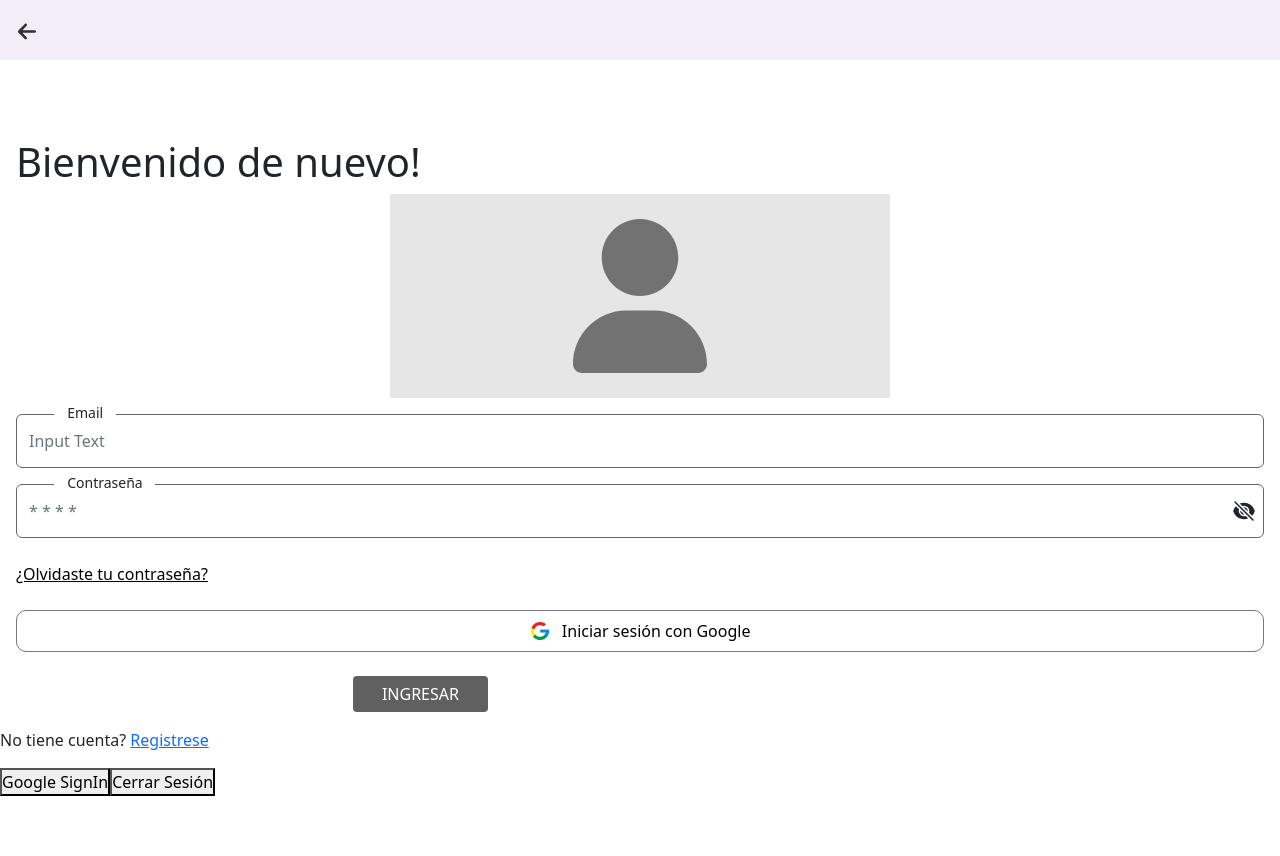
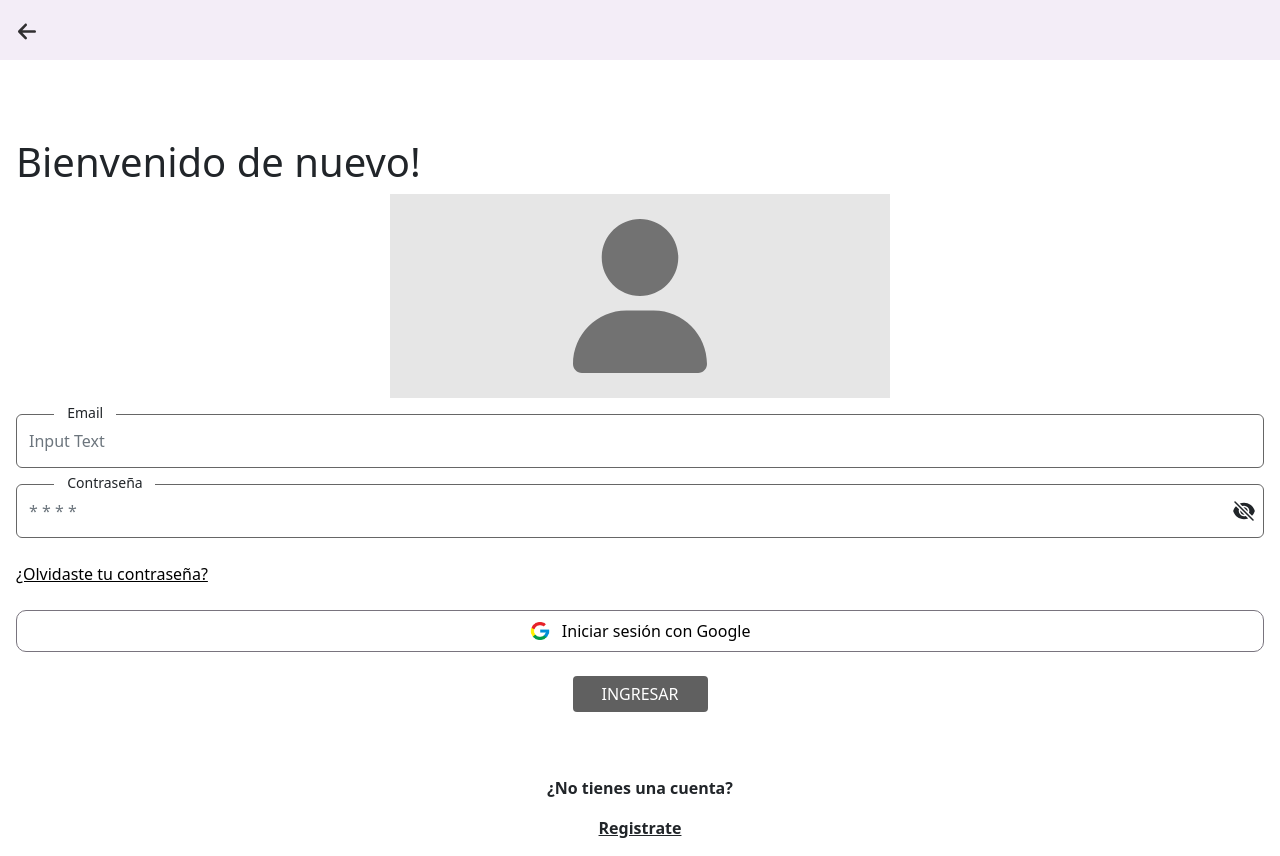
Before and after one commit to No-Country/c8-86-t-react-firebase, a React (Vite) app in the folder healthyApp/: page /#/login in a window 1280 px wide. Before the commit the page ends 800 px from the top, so only its background shows below. Built offline with nearby package versions, Linux system fonts and the light colour scheme; no server answers.

Commit message:
adaptando al figma

```diff
--- a/healthyApp/src/components/Login/Login.css
+++ b/healthyApp/src/components/Login/Login.css
@@ -3,7 +3,7 @@
 .alert__in__header{
     margin-top: 2%;
     width: 100%;
-    background-color: rgb(255, 133, 133,0.3);
+    background-color: #E9E3EF;
     border-radius: 12px;
 }
 
@@ -11,7 +11,6 @@
     margin-left: 5%;
     width: 10%;
     margin-left: 100%;
-
     background: transparent;
 }
 
@@ -73,14 +72,12 @@
     margin-right: 1%;
 }
 
-
 .btn {
     background: #606060 !important;
     color: white !important;
     border: none !important;
     border-radius: 4px !important;
     width: 135px;
-    margin-left: calc(100% - 73%);
     text-transform: uppercase;
     font-size: 16px;
 }
--- a/healthyApp/src/components/Login/Login.jsx
+++ b/healthyApp/src/components/Login/Login.jsx
@@ -1,6 +1,5 @@
-import React, { useEffect, useState } from 'react'
+import React, { useState } from 'react'
 import { useNavigate, Link } from 'react-router-dom'
-//import { useForm } from 'react-hook-form'
 import { useAuth } from '../../context/AuthContext'
 import { Alert } from '../Alert/Alert'
 
@@ -10,7 +9,6 @@ import Google from '../../assets/google-logo.png'
 import Arrow from '../../assets/arrow-back.svg'
 
 import Form from 'react-bootstrap/Form'
-import Model from '../Alert/Model/Model'
 import Swal from 'sweetalert2/dist/sweetalert2.js'
 
 import 'sweetalert2/src/sweetalert2.scss'
@@ -89,7 +87,6 @@ const Login = () => {
     }
 
     const handleGoogleSignIn = async () => {
-
         try {
             await loginWithGoogle()
             navigate('/')
@@ -104,7 +101,6 @@ const Login = () => {
             setError('we sent you an email with a link to reset your password')
         } catch (error) { setError(error.message) }
     }
-
 
     console.log(error)
 
@@ -135,7 +131,6 @@ const Login = () => {
                     {
                         invalidMailErrorIsShow &&
                         <div className='alert__in__header'>
-
                             <Alert message={'Email invalido'} />
                         </div>
                     }
@@ -170,15 +165,18 @@ const Login = () => {
                 <a id='forget' href='#' onClick={handleResetPassword}> ¿Olvidaste tu contraseña? </a>
                 <br />
                 <br />
-                <button className='btn-Google d-flex align-items-center justify-content-center m-auto '>
+                <button className='btn-Google d-flex align-items-center justify-content-center m-auto ' onClick={handleGoogleSignIn}>
                     <img src={Google} alt='Logo Google' />
                     Iniciar sesión con Google
                 </button>
-                <input className='btn mt-4' type='submit' value='Ingresar' />
+                <div className='d-flex justify-content-center'>
+                    <input className='btn mt-4' type='submit' value='Ingresar' />
+                </div>
             </Form>
-            <p> No tiene cuenta? <Link to='/signup'>Registrese</Link> </p>
-            <button onClick={handleGoogleSignIn}> Google SignIn</button>
-            <Model />
+            <br />
+            <br />
+            <p className='text-center fw-semibold'> ¿No tienes una cuenta? </p>
+            <p className='text-center fw-semibold'><Link className='text-dark' to='/signup'>Registrate</Link></p>
         </>
     )
 }
```
